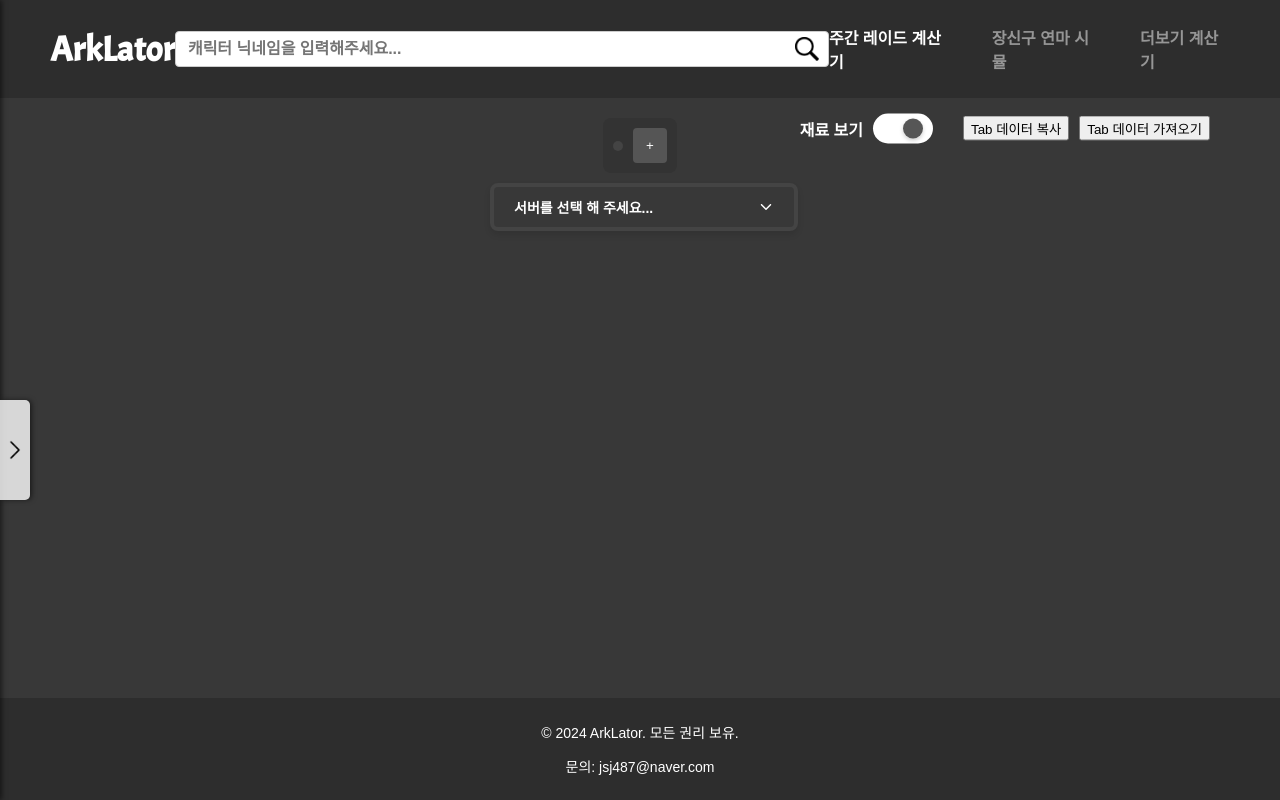
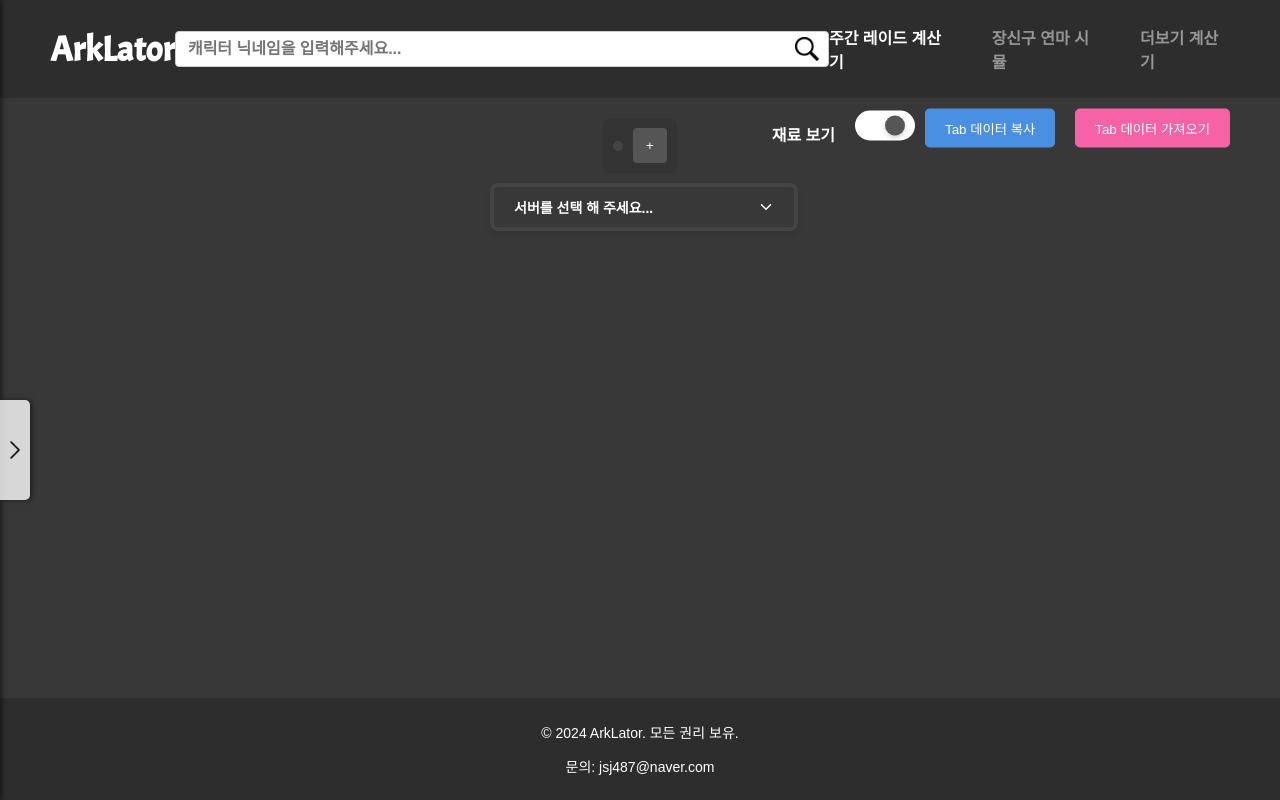
Before and after one commit to jsj487/RaidCalculate, a React (Create React App) app: page /GoldCalc in a window 1280 px wide. Built offline with nearby package versions, Linux system fonts and the light colour scheme.

Commit message:
tabData btn  design

```diff
--- a/src/pages/GoldCalc.tsx
+++ b/src/pages/GoldCalc.tsx
@@ -1,5 +1,4 @@
 import React, { useState, useEffect } from "react";
-import axios from "axios";
 import styled, { keyframes, css } from "styled-components";
 import CryptoJS from "crypto-js";
 
@@ -7,7 +6,6 @@ import { FaUserPlus } from "react-icons/fa6"; // 아이콘 추가
 import { IoIosArrowDown } from "react-icons/io";
 
 import { useLayoutContext } from "../components/LayoutProvider"; // Context 가져오기
-import SearchBar from "../components/SearchBar";
 import TabModal from "../components/TabModal"; // TabModal 컴포넌트 가져오기
 import { RaidValues } from "../components/RaidValues";
 import RaidTable from "../components/RaidTable";
@@ -1151,12 +1149,14 @@ const GoldCalc = ({ tabId }: { tabId: number }) => {
             color: tabData[currentTabId]?.isGoldView ? "#565656" : "#fff",
           }}
         >
+          <div style={{ margin: "10px 0px" }}>
             <span style={{ color: "#fff", fontWeight: "bold" }}>
               {tabData[currentTabId]?.isGoldView ? "골드 보기" : "재료 보기"}
             </span>
             <div
               onClick={toggleView} // Keeps your existing functionality
               style={{
+                marginLeft: "20px",
                 display: "inline-flex",
                 alignItems: "center",
                 justifyContent: tabData[currentTabId]?.isGoldView
@@ -1190,11 +1190,35 @@ const GoldCalc = ({ tabId }: { tabId: number }) => {
                 }}
               />
             </div>
-          <div style={{ margin: "20px", textAlign: "center" }}>
-            <button onClick={handleCopyTabData} style={{ marginRight: "10px" }}>
+          </div>
+          <div style={{ textAlign: "center" }}>
+            <button
+              onClick={handleCopyTabData}
+              style={{
+                backgroundColor: "#4a90e2",
+                color: "#fff",
+                border: "none",
+                padding: "10px 20px",
+                borderRadius: "5px",
+                cursor: "pointer",
+              }}
+            >
               Tab 데이터 복사
             </button>
-            <button onClick={handleImportTabData}>Tab 데이터 가져오기</button>
+            <button
+              onClick={handleImportTabData}
+              style={{
+                backgroundColor: "#f562a5",
+                color: "#fff",
+                border: "none",
+                padding: "10px 20px",
+                borderRadius: "5px",
+                cursor: "pointer",
+                marginLeft: "20px",
+              }}
+            >
+              Tab 데이터 가져오기
+            </button>
           </div>
         </div>
       </TabContainerWrapper>
```
Lines whose indentation alone changed are shown as unchanged.
